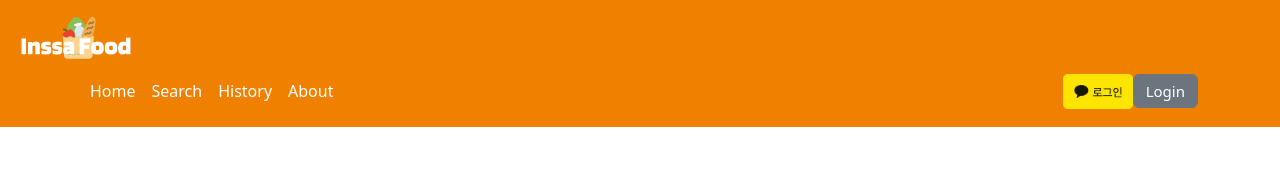
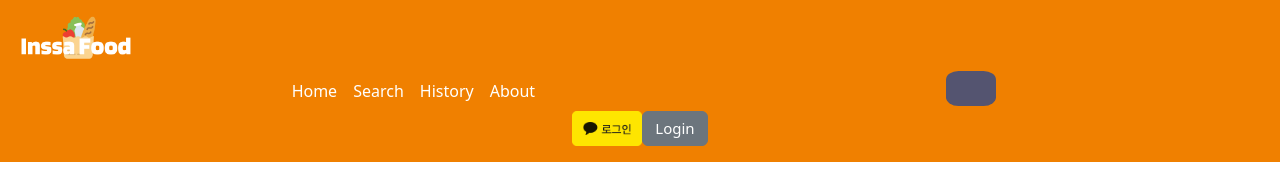
Before and after one commit to ABizCho/inssa-food-webApp, a React (Create React App) app in the folder client/: page / in a window 1280 px wide. Shown: the top 196 px of the page. Built offline with nearby package versions, Linux system fonts and the light colour scheme.

Commit message:
header dropdown ok toggle button 미완성 (#25)

```diff
--- a/client/src/common/components/Header.css
+++ b/client/src/common/components/Header.css
@@ -13,3 +13,29 @@ header {
 .header-container {
   background-color: #f08000 !important;
 }
+
+#drop-button {
+  text-decoration-color: white !important;
+  background-color: rgb(84, 84, 112) !important;
+  width: 50px !important;
+  height: 35px;
+  border-radius: 25%;
+  /* position: relative;
+  left: 15%; */
+}
+
+.logTrue-box {
+  display: flex;
+  justify-content: center;
+}
+
+.logFalse-box {
+  display: flex;
+  justify-content: center;
+}
+
+.container {
+  display: flex;
+  flex-direction: row;
+  justify-content: space-around;
+}
--- a/client/src/common/components/Header.js
+++ b/client/src/common/components/Header.js
@@ -42,7 +42,7 @@ const Header = () => {
 
   const logoSizeNum = 15;
   return (
-    <header className="p-3 text-bg-dark header-container">
+    <header className="p-3  text-bg-dark header-container">
       <div className="logo-box">
         <img
           src={`${process.env.PUBLIC_URL}/InssaFood_logo2.png`}
@@ -96,9 +96,16 @@ const Header = () => {
                 About
               </a>
             </li>
+
           </ul>
+      </div>
+          <button id="drop-button" className="navbar-toggler" type="button" data-bs-toggle="collapse" data-bs-target="#headerYes" aria-controls="navbarHeader" aria-expanded="false" aria-label="Toggle navigation">
+        <span className="navbar-toggler-icon" />
+        {/* <svg src='https://upload.wikimedia.org/wikipedia/commons/thumb/9/9d/Arrow-down.svg/800px-Arrow-down.svg.png?20160831154632' /> */}
+      </button>
 
-          <div className="logBtn-box text-end">
+        </div>
+          <div id="headerYes" className="logBtn-box text-end">
             {cookies.userData === undefined ? (
               <div className="logTrue-box">
                 <a className="kakao-btn" href={KAKAO_AUTH_URI}>
@@ -122,8 +129,7 @@ const Header = () => {
               </div>
             )}
           </div>
-        </div>
-      </div>
+
     </header>
   );
 };
```
